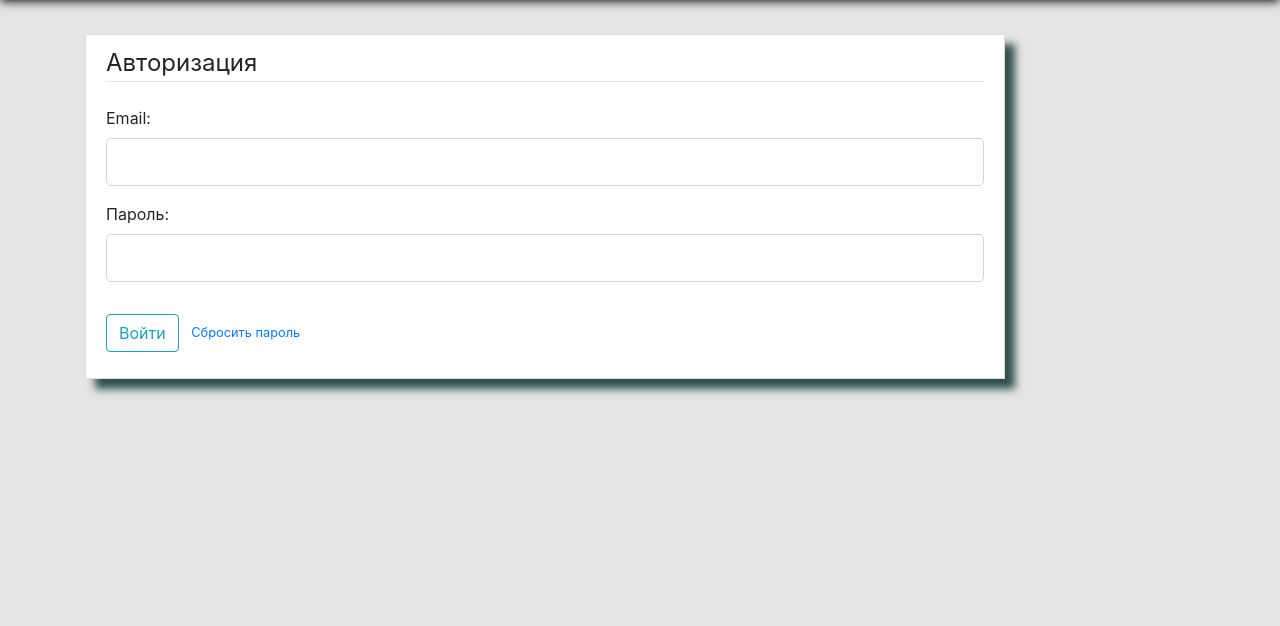
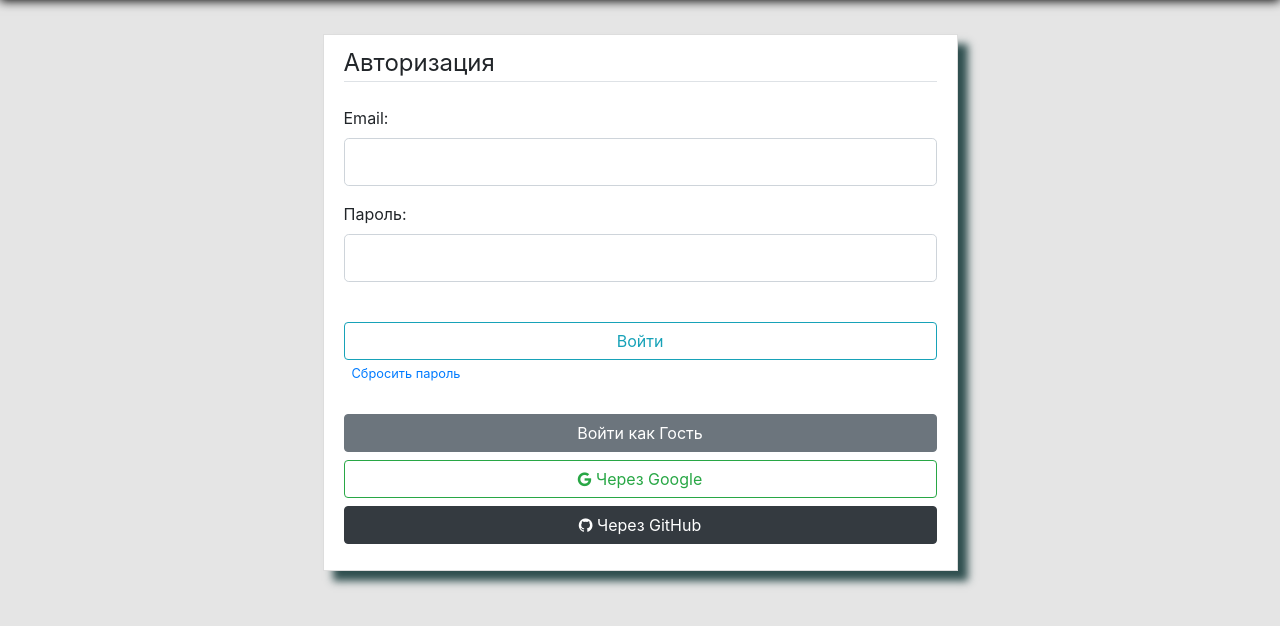
Before and after one commit to amstepannikov/myDiploma, a Flask app: page /login in a window 1280 px wide. Shown: the part 70-696 px from the top of the page. Run offline with Flask 3, Linux system fonts and the light colour scheme; some libraries are stand-ins or nearby versions; some web fonts are replaced.

Commit message:
K1. Добавил Гостя, добавил кнопки github и google (пока без реализации)

```diff
--- a/my_blog/templates/layout.html
+++ b/my_blog/templates/layout.html
@@ -68,9 +68,9 @@
            <nav class="navbar navbar-expand-md navbar-dark fixed-top">
               <div class="container">
                  {% if current_user.is_authenticated %}
-                   <h3 style="color: black; font-family: 'Georgia', serif; font-weight: 600; font-size: 30px;">Блог: {{ current_user.username }}</h3>
-                   <a class="nav-link nav-item navigation-links" href="{{ url_for('posts.new_post') }}"><i class="fa fa-plus"></i> Новый пост</a>
-                   <a class="nav-link nav-item navigation-links" href="{{ url_for('users.account') }}"><i class="fa fa-user-circle"></i> Профиль</a>
+                  {% if not current_user.is_role('guest') %}
+                    <a class="nav-link nav-item navigation-links" href="{{ url_for('posts.new_post') }}"><i class="fa fa-plus"></i> Новый пост</a>
+                  {% endif %}
                    <a class="nav-link nav-item navigation-links" href="{{ url_for('posts.all_posts') }}"><i class="fa fa-file-text-o"></i> Записи блога</a>
                  {% else %}
                    <a class="nav-link nav-item navigation-links" href="{{ url_for('users.login') }}">Войти</a>
@@ -80,18 +80,28 @@
                  <div class="collapse navbar-collapse" id="navbarToggle" style="justify-content: flex-end;">
                     <!-- Navbar Right Side -->
                     {% if current_user.is_authenticated %}
-                      <a class="nav-link nav-item navigation-links" href="{{ url_for('admin.index') }}"><i class="fa fa-rocket"></i> Админка</a>
+                      {% if current_user.is_role('admin') %}
+                        <a class="nav-link nav-item navigation-links" href="{{ url_for('admin.index') }}"><i class="fa fa-rocket"></i> Админка</a>
+                      {% endif %}
                       <a class="nav-link nav-item navigation-links" href="{{ url_for('users.logout') }}"><i class="fa fa-sign-out"></i> Выйти</a>
                     {% endif %}
                     <a class="nav-link nav-item navigation-links" href="/"><i class="fa fa-university"></i> О программе</a>
+                    {% if current_user.is_authenticated %}
+                      <img class="rounded-circle article-img" style="margin-right: 5px;" src="{{ url_for('static', filename='avatars/' + current_user.avatar) }}">
+                      {% if current_user.is_role('guest') %}
+                        <h4 class="card-title">{{ current_user.username }}</h4>
+                      {% else %}
+                        <h4 class="card-title"><a href="{{ url_for('users.account') }}" style="margin: 0 auto;">{{ current_user.username }}</a></h4>
+                      {% endif %}
+                    {% endif %}
                  </div>
               </div>
            </nav>
         </header>
 
         <main role="main" class="container">
-           <div class="row">
-              <div class="col-md-10">
+           <div class="row justify-content-center">
+              <div class="col-md-7">
                  {% with messages = get_flashed_messages(with_categories=true) %}
                     {% if messages %}
                        {% for category, message in messages %}
--- a/my_blog/templates/login.html
+++ b/my_blog/templates/login.html
@@ -3,7 +3,7 @@
 
 {% block content %}
 
-    <div class="content-section"">
+    <div class="content-section">
         <form method="POST" action="">
             {{ form.hidden_tag() }}
             <fieldset class="form-group">
@@ -38,15 +38,18 @@
                         {{ form.password(class="form-control form-control-lg") }}
                     {% endif %}
                 </div>
+
+                <div style="margin-top: 40px;">
+                    {{ form.submit(class="btn btn-outline-info btn-md btn-block") }}
+                    <small class="text-muted ml-2">
+                        <a href="{{ url_for('users.reset_request') }}">Сбросить пароль</a>
+                    </small>
+                    <a class="btn btn-secondary btn-md btn-block" href="{{ url_for('users.login_guest') }}" style="margin-top: 30px;">Войти как Гость</a>
+                    <a class="btn btn-outline-success btn-md btn-block" href="{{ url_for('users.login_google') }}"><i class="fa fa-google"></i> Через Google</a>
+                    <a class="btn btn-dark btn-md btn-block" href="{{ url_for('users.login_github') }}"><i class="fa fa-github"></i> Через GitHub</a>
+                </div>
             </fieldset>
 
-            <!-- Кнопка Войти -->
-            <div class="form-group">
-                {{ form.submit(class="btn btn-outline-info") }}
-                <small class="text-muted ml-2">
-                    <a href="{{ url_for('users.reset_request') }}">Сбросить пароль</a>
-                </small>
-            </div>
         </form>
     </div>
 
--- a/my_blog/templates/post.html
+++ b/my_blog/templates/post.html
@@ -32,7 +32,7 @@
   <div class="container" style="display: flex;">
     <article class="media" style="display: flex; flex-direction: column;">
       <img class="rounded-circle article-img" style="margin-right: 5px;" src="{{ url_for('static', filename='avatars/' + post.author.avatar) }}">
-      <a class="mr-2" href="{{ url_for('users.user_posts', username=post.author.username) }}" style="margin: 0 auto">{{ post.author.username }}</a>
+      <h4 class="card-title"><a href="{{ url_for('users.user_posts', username=post.author.username) }}" style="margin: 0 auto">{{ post.author.username }}</a></h4>
     </article>
 
     <div class="card" style="margin-bottom: 20px;">
--- a/my_blog/templates/user_posts.html
+++ b/my_blog/templates/user_posts.html
@@ -38,7 +38,7 @@
     <div class="container" style="display: flex;">
       <article class="media" style="display: flex; flex-direction: column;">
         <img class="rounded-circle article-img" style="margin-right: 5px;" src="{{ url_for('static', filename='avatars/' + post.author.avatar) }}">
-        <a class="mr-2" href="{{ url_for('users.user_posts', username=post.author.username) }}" style="margin: 0 auto">{{ post.author.username }}</a>
+        <h4 class="card-title"><a href="{{ url_for('users.user_posts', username=post.author.username) }}" style="margin: 0 auto">{{ post.author.username }}</a></h4>
       </article>
 
       <div class="card" style="margin-bottom: 20px;">
--- a/my_blog/users/routes.py
+++ b/my_blog/users/routes.py
@@ -80,6 +80,30 @@ def login():
             flash('Войти не удалось. Пожалуйста, '
                   'проверьте электронную почту и пароль', 'внимание')
     return render_template('login.html', title='Аутентификация', form=form)
+
+
+@users.route('/login_guest')
+def login_guest():
+    """Авторизация пользователя по умолчанию"""
+    user = User.query.filter_by(email='guest@mail.ru').first()
+    login_user(user, remember=True)
+    return redirect(url_for('posts.all_posts'))
+
+
+@users.route('/login_google')
+def login_google():
+    """Авторизация пользователя через Google"""
+    user = User.query.filter_by(email='guest@mail.ru').first()
+    login_user(user, remember=True)
+    return redirect(url_for('posts.all_posts'))
+
+
+@users.route('/login_github')
+def login_github():
+    """Авторизация пользователя через Github"""
+    user = User.query.filter_by(email='guest@mail.ru').first()
+    login_user(user, remember=True)
+    return redirect(url_for('posts.all_posts'))
 
 
 @users.route("/account", methods=['GET', 'POST'])
```
Also changed, not shown: my_blog/models.py (+11 -0 lines), my_blog/data/app.db.
